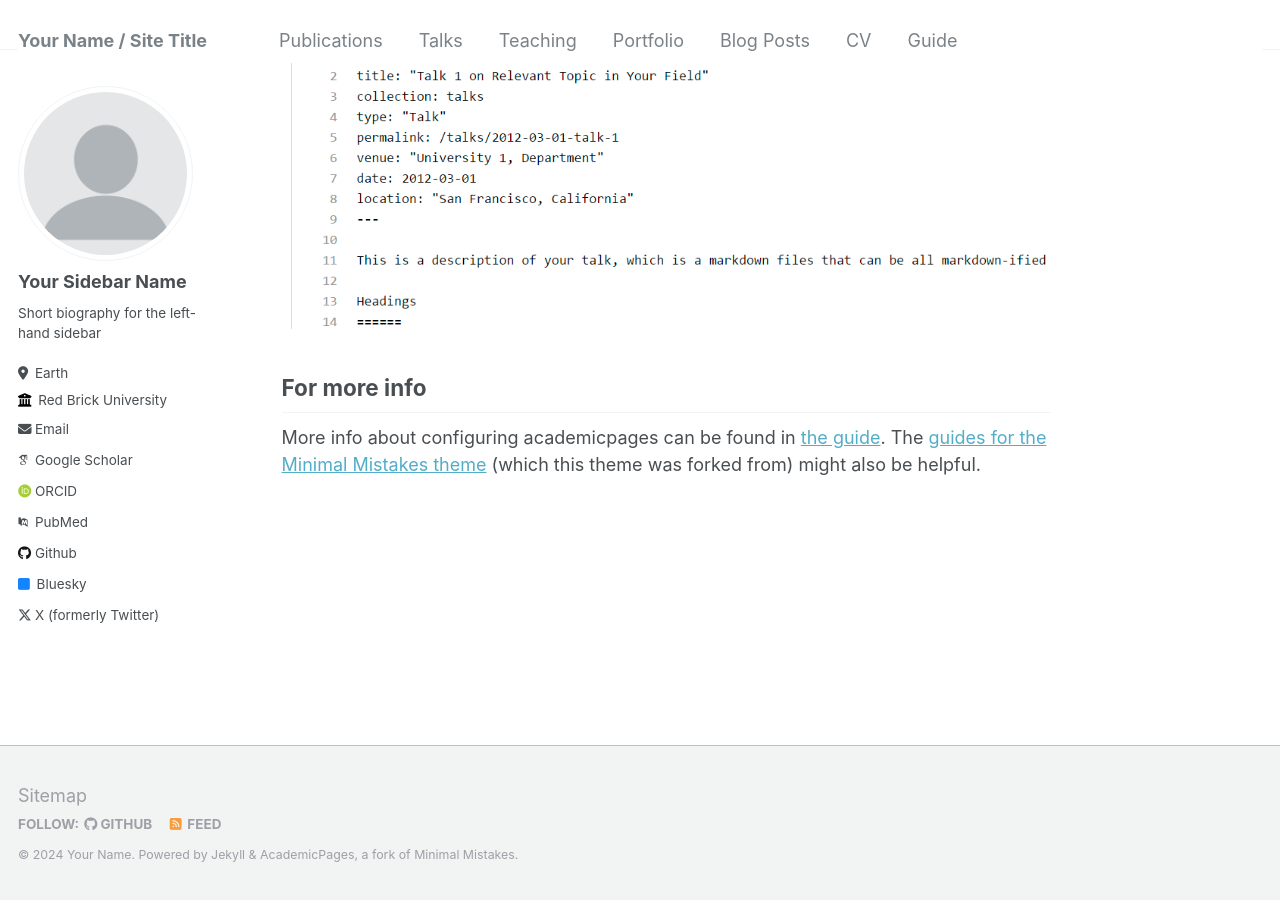
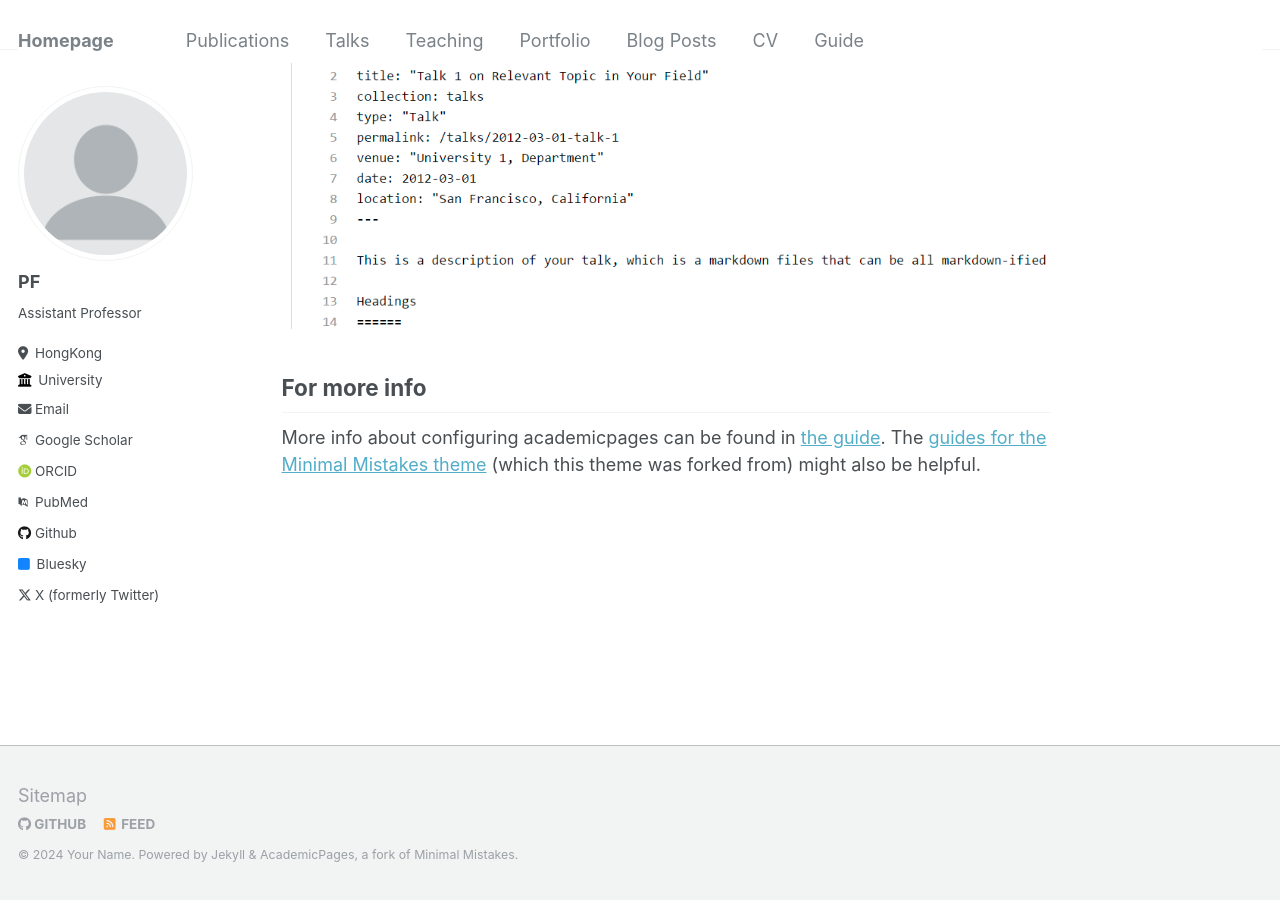
Before and after one commit to pfMA03/peifengMa, a Jekyll site: the page built from _pages/about.md, in a window 1280 px wide and 900 px high, scrolled down 2640 px. Built offline with Jekyll 4.4.1, drawn with Linux system fonts in a browser that asks for light colours; some web fonts are replaced.

Commit message:
Update _config.yml

```diff
--- a/_config.yml
+++ b/_config.yml
@@ -7,8 +7,8 @@
 # server process.
 
 # Basic Site Settings
-locale                   : "en-US"
-title                    : "Your Name / Site Title"
+locale                   : "HongKong"
+title                    : "Homepage"
 title_separator          : "-"
 name                     : &name "Your Name"
 description              : &description "personal description"
@@ -22,11 +22,11 @@ repository               : "academicpages/academicpages.github.io"
 author:
   # Biographic information
   avatar           : "profile.png"
-  name             : "Your Sidebar Name"
+  name             : "PF"
   pronouns         : # example: "she/her"
-  bio              : "Short biography for the left-hand sidebar"
-  location         : "Earth"
-  employer         : "Red Brick University"
+  bio              : "Assistant Professor"
+  location         : "HongKong"
+  employer         : "University"
   uri              : # URL
   email            : "none@example.org"
 
```
